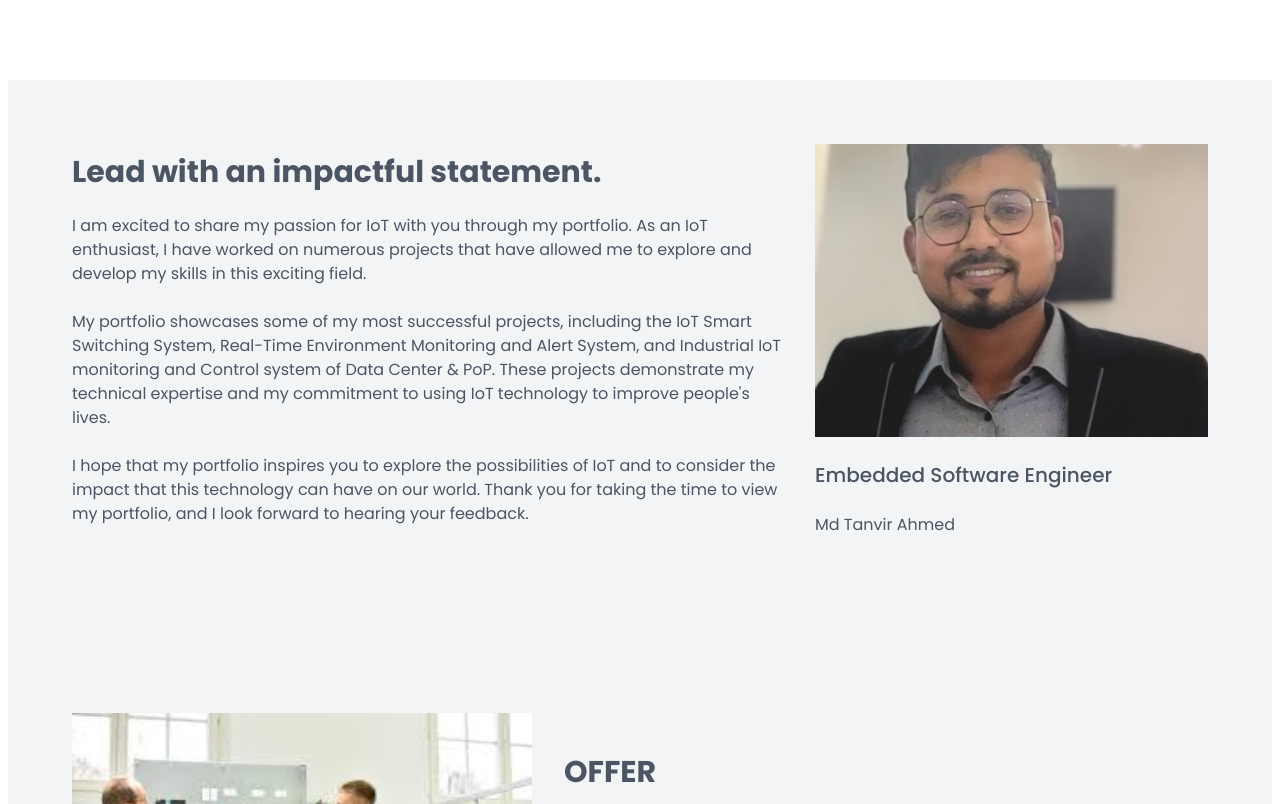
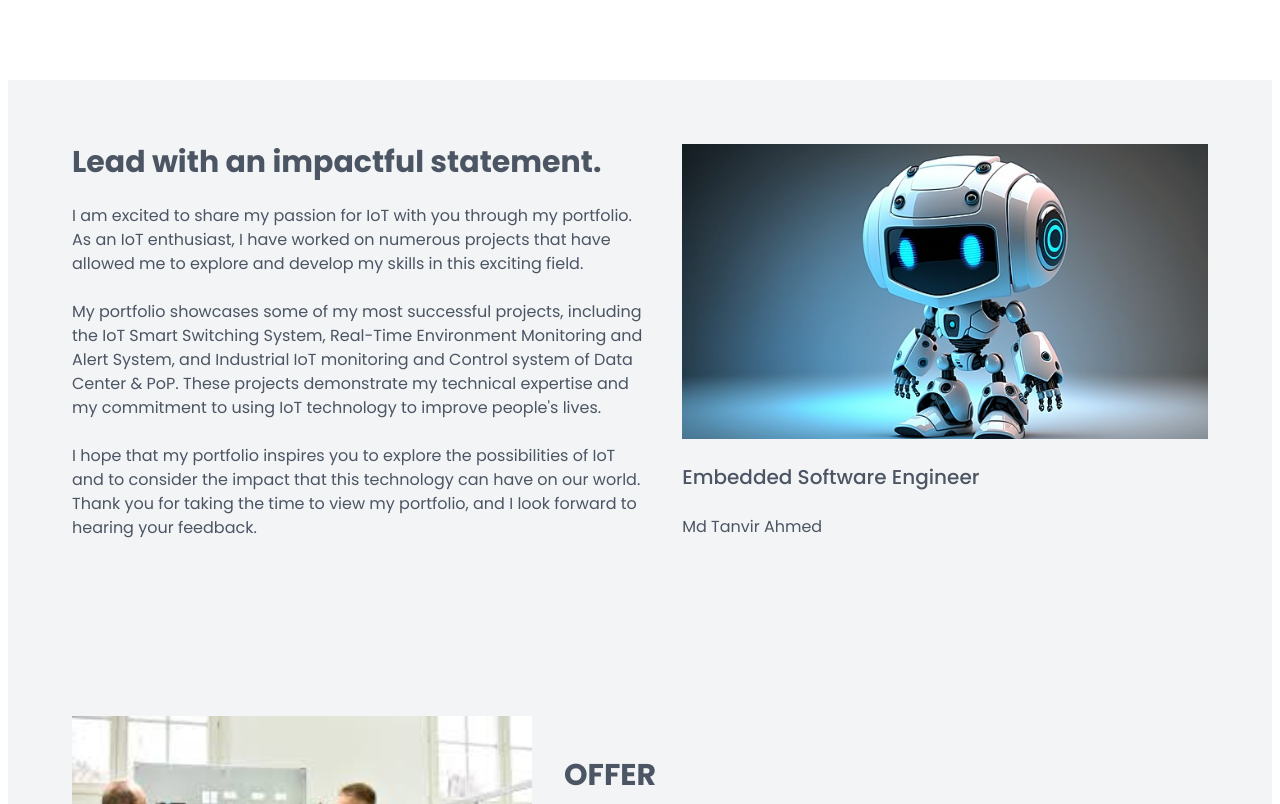
Before and after one commit to mahabuburrifat/robot, a website: page code/About.html in a window 1280 px wide. Shown: the part 800-1604 px from the top of the page. Drawn offline with nearby package versions, Linux system fonts and the light colour scheme.

Commit message:
update name

```diff
--- a/code/About.html
+++ b/code/About.html
@@ -114,10 +114,10 @@
         <section class="bg-gray-100 text-gray-600">
 
             <!-- Lead with an impactful statement. 1st img part -->
-            <div class="hero-content flex-col gap-8 mt-20 p-16 max-sm:p-4 max-md:p-4  justify-between lg:flex-row-reverse">
+            <div class="flex flex-col gap-8 mt-20 p-16 max-sm:p-4 max-md:p-4  justify-between lg:flex-row-reverse">
                 <div class="space-y-6">
-                    <img class="md:w-[1550px]"
-                  src="../Robotic img/Untitled design.png"/>
+                    <img class="md:w-[2550px]"
+                  src="../Robotic img/robot.jpg"/>
                   <h3 class="md:text-xl font-medium">Embedded Software Engineer</h3>
                   <p>Md Tanvir Ahmed</p>
                 </div>
```
Also changed, not shown: code/index.html (+1 -1 lines), Robotic img/robot.jpg (added).
